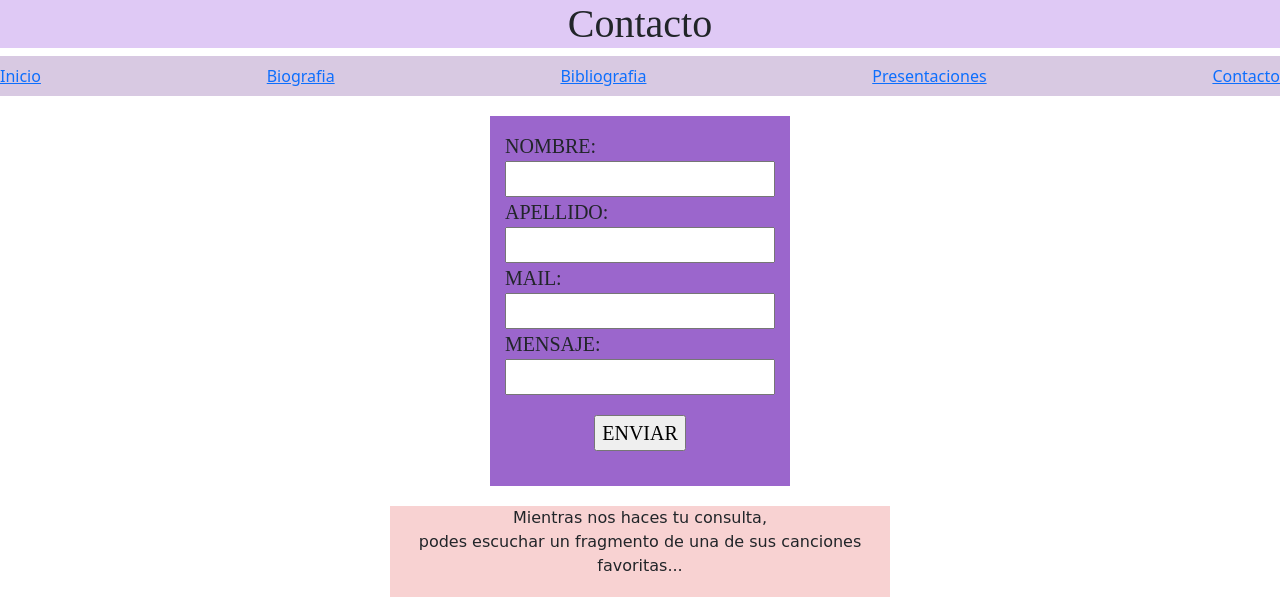
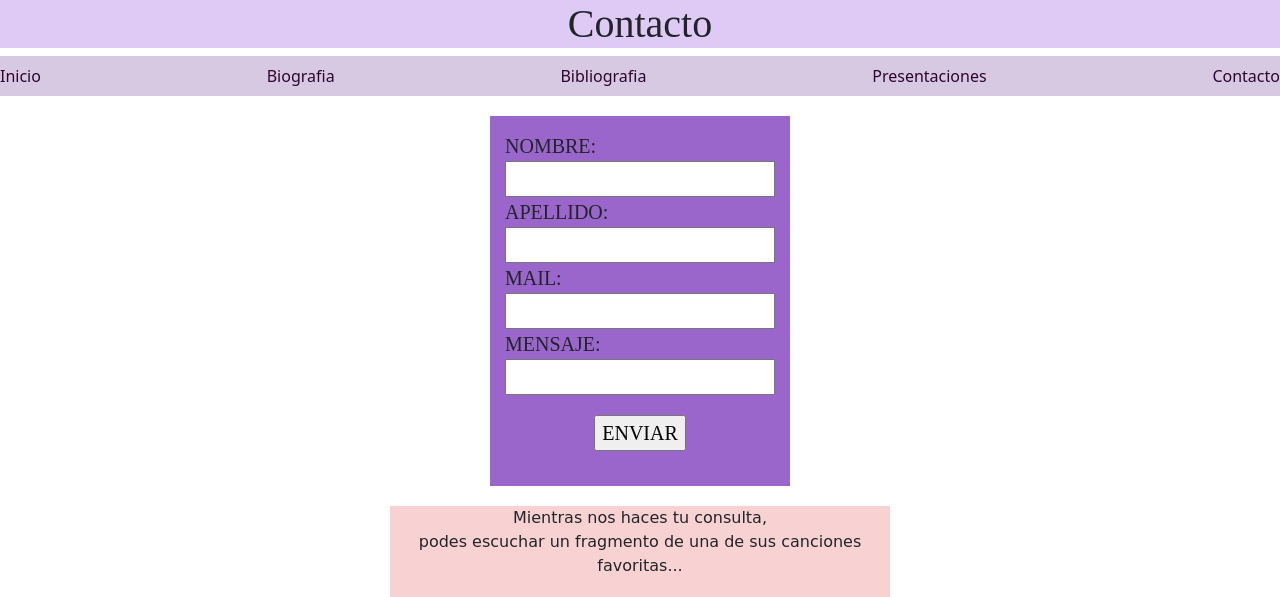
Before and after one commit to AntoneliaValenti/PreEntrega2-Valenti-web, a plain HTML site: page Pages/contacto.html in a window 1280 px wide. Shown: the top 597 px of the page. Drawn offline with nearby package versions, Linux system fonts and the light colour scheme.

Commit message:
agregue estilos y favicon

```diff
--- a/Pages/contacto.html
+++ b/Pages/contacto.html
@@ -6,6 +6,7 @@
     <meta name="viewport" content="width=device-width, initial-scale=1.0">
     <link rel="stylesheet" href="../estilos/estilo2.css">
     <title>ALICE KELLEN</title>
+    <link rel="icon" type="image/x-icon" href="../img/favicon.jpg">
     <link href="https://cdn.jsdelivr.net/npm/bootstrap@5.3.0/dist/css/bootstrap.min.css" rel="stylesheet" integrity="sha384-9ndCyUaIbzAi2FUVXJi0CjmCapSmO7SnpJef0486qhLnuZ2cdeRhO02iuK6FUUVM" crossorigin="anonymous">
 
 </head>
@@ -14,11 +15,11 @@
         <h1>Contacto</h1>
     </header>
      <nav class="navbar">
-        <a href="../index.html">Inicio</a>
-        <a href="./biografia.html">Biografia</a>
-        <a href="./bibliografia.html">Bibliografia</a>
-        <a href="./presentacion.html">Presentaciones</a>
-        <a href="#">Contacto</a>
+        <a class="na" href="../index.html">Inicio</a>
+        <a class="na" href="./biografia.html">Biografia</a>
+        <a class="na" href="./bibliografia.html">Bibliografia</a>
+        <a class="na" href="./presentacion.html">Presentaciones</a>
+        <a class="na" href="#">Contacto</a>
     </nav>
     <div class="formulario flex">
         <form action="#" enctype="application/x-www-form-urlencoded" method="post"></form>
--- a/estilos/estilo2.css
+++ b/estilos/estilo2.css
@@ -20,6 +20,19 @@ h1{
     font-family: cursive;
     text-align: center;
     margin: 10%;
+}
+a:link{
+    text-decoration-line: none;
+    text-decoration-color: none;
+}
+.na{
+    color: blueviolet;
+}
+a:link {
+    color: rgb(46, 5, 48);
+}
+a:hover{
+    background-color: beige;
 }
 #music{
     width: 400px;
@@ -95,7 +108,7 @@ header{
     justify-content: space-between;
     margin: 10%
 }
-.navbar {
+.navbar{
     overflow: hidden;
     background-color: rgb(216, 201, 226);
     position: relative;
```
Also changed, not shown: Pages/bibliografia.html (+6 -5 lines), Pages/biografia.html (+6 -5 lines), Pages/presentacion.html (+6 -5 lines), index.html (+7 -6 lines), img/fav.gif (deleted), img/fav.png (deleted), 1 other file.
